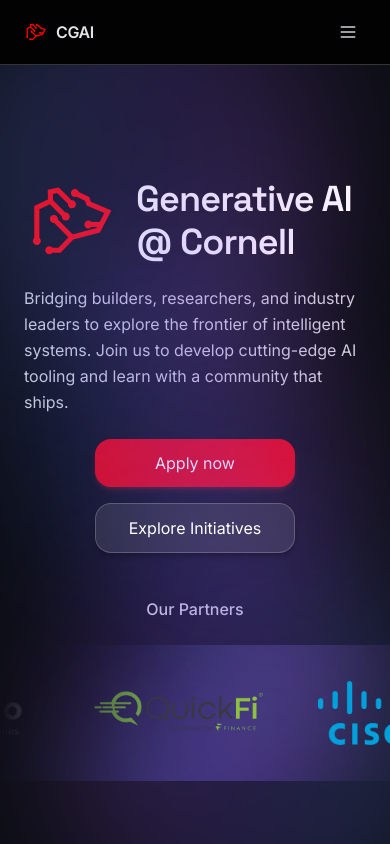
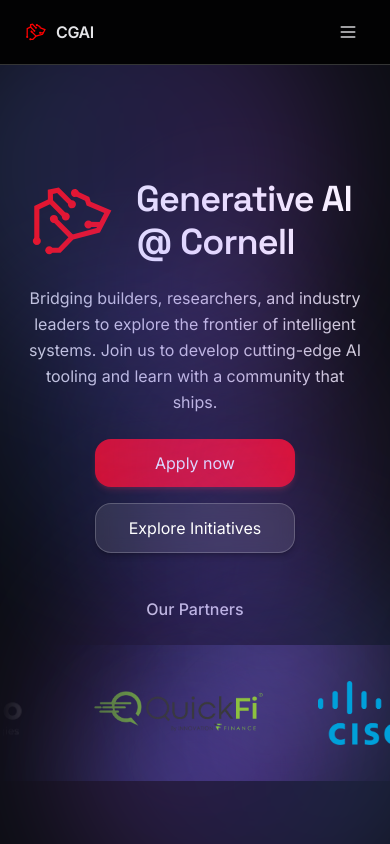
Before and after one commit to Cornell-Gen-AI/cgai-website, a Next.js app: page / in a window 390 px wide. Shown: the top 844 px of the page. Built offline with nearby package versions, Linux system fonts and the light colour scheme.

Commit message:
text center mobile

```diff
--- a/src/app/page.tsx
+++ b/src/app/page.tsx
@@ -39,7 +39,7 @@
               <img src="/cgaiweb.svg" alt="CGAI Logo" className="h-24 md:h-32 w-auto" />
               Generative AI @ Cornell
             </h1>
-            <p className="mt-4 md:mt-6 text-base md:text-lg leading-relaxed text-zinc-300 max-w-2xl">
+            <p className="mt-4 md:mt-6 text-base md:text-lg leading-relaxed text-zinc-300 max-w-2xl text-center sm:text-left">
               Bridging builders, researchers, and industry leaders to explore the frontier of intelligent systems. Join us to develop cutting-edge AI tooling and learn with a community that ships.
             </p>
             <div className="mt-6 md:mt-8 flex flex-col sm:flex-row gap-4 items-center sm:items-start">
```
